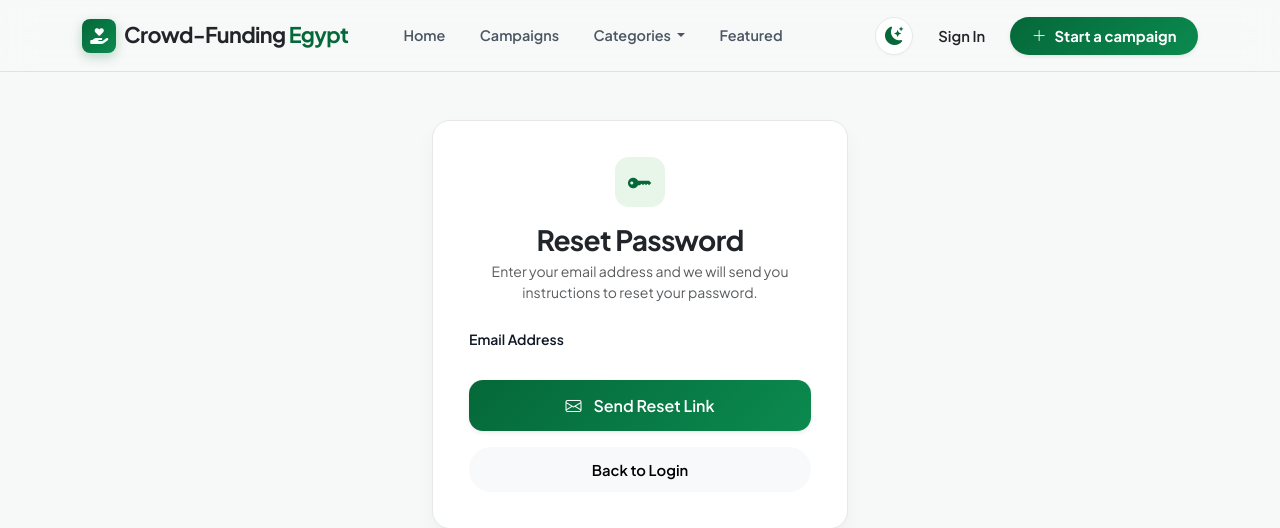
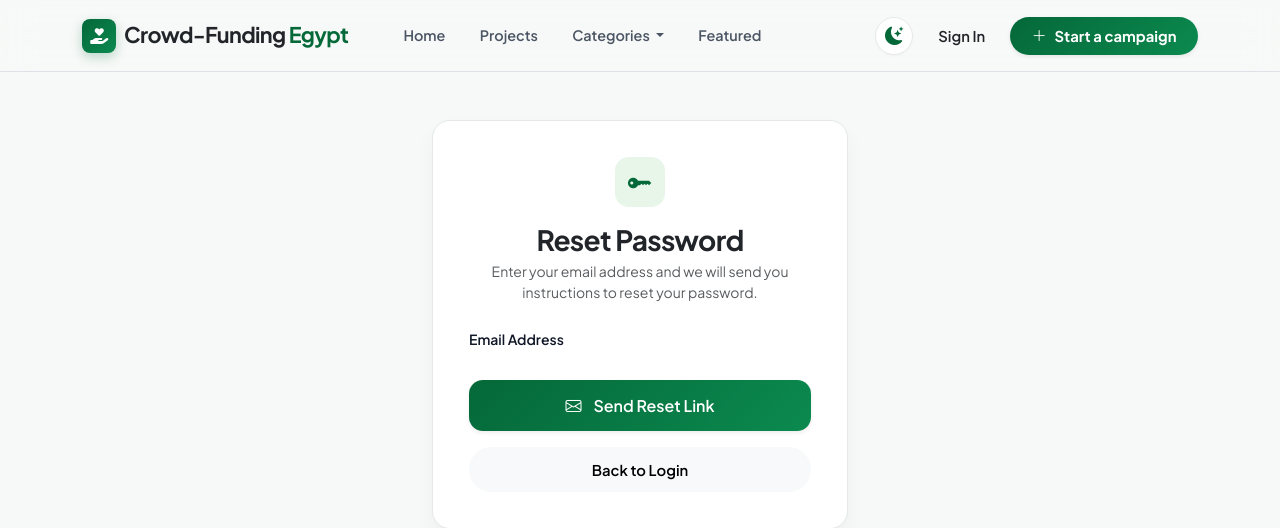
Before and after one commit to mmavka699-svg/CrowdfundingEgypt, a Django app: template templates/accounts/password_reset.html in a window 1280 px wide. Shown: the top 528 px of the page. Run offline with Django 5.2, Linux system fonts and the light colour scheme; the template is opened without the code that fills it, so the values that code supplies are empty; some libraries are stand-ins or nearby versions.

Commit message:
handled naming conflicts in base.html

```diff
--- a/templates/base.html
+++ b/templates/base.html
@@ -63,7 +63,7 @@
                     <li class="nav-item">
                         <a class="nav-link {% if request.resolver_match.url_name == 'project_list' %}active{% endif %}"
                             href="{% url 'projects:project_list' %}">
-                            Campaigns
+                            Projects
                         </a>
                     </li>
                     <li class="nav-item dropdown">
@@ -75,7 +75,8 @@
                             <li>
                                 <a class="dropdown-item d-flex align-items-center"
                                     href="{% url 'projects:category_detail' cat.slug %}">
-                                    <i class="bi bi-folder2 me-2" style="color: var(--primary, #056839);"></i> {{ cat.name }}
+                                    <i class="bi bi-folder2 me-2" style="color: var(--primary, #056839);"></i> {{
+                                    cat.name }}
                                 </a>
                             </li>
                             {% empty %}
@@ -104,7 +105,7 @@
                     {% if user.is_authenticated %}
                     <a class="btn btn-primary btn-pill fw-bold shadow-sm px-3.5 py-2 d-inline-flex align-items-center justify-content-center gap-1.5"
                         href="{% url 'projects:project_create' %}">
-                        <i class="bi bi-plus-lg"></i> Start a campaign
+                        <i class="bi bi-plus-lg"></i> Start a Project
                     </a>
                     <div class="dropdown navbar-user-dropdown">
                         <a class="dropdown-toggle d-flex align-items-center gap-2 text-decoration-none py-2" href="#"
@@ -261,9 +262,13 @@
 
             <hr style="border-color: rgba(255,255,255,0.15);">
 
-            <div class="text-center small text-white-50 mb-4 pb-3 border-bottom border-light" style="border-bottom-color: rgba(255,255,255,0.05) !important;">
-                <p class="mb-2 text-uppercase fw-bold" style="font-size: 0.7rem; color: rgba(255,255,255,0.4); letter-spacing: 1px;">Crafted with passion by</p>
-                <div class="d-flex flex-wrap justify-content-center align-items-center gap-3 gap-md-4 fw-medium text-white-50">
+            <div class="text-center small text-white-50 mb-4 pb-3 border-bottom border-light"
+                style="border-bottom-color: rgba(255,255,255,0.05) !important;">
+                <p class="mb-2 text-uppercase fw-bold"
+                    style="font-size: 0.7rem; color: rgba(255,255,255,0.4); letter-spacing: 1px;">Crafted with passion
+                    by</p>
+                <div
+                    class="d-flex flex-wrap justify-content-center align-items-center gap-3 gap-md-4 fw-medium text-white-50">
                     <span>Amr Mohamed</span>
                     <span class="d-none d-md-inline">&middot;</span>
                     <span>Merna Mohamed</span>
```
